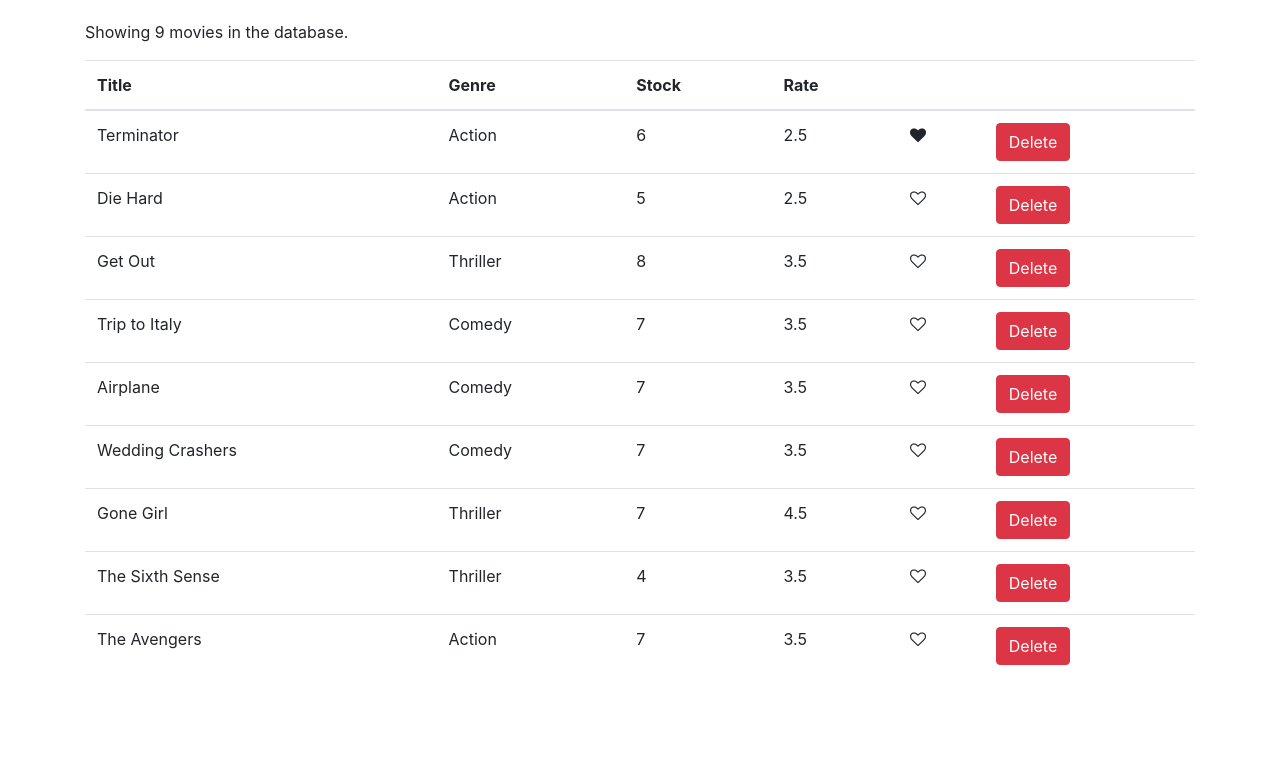
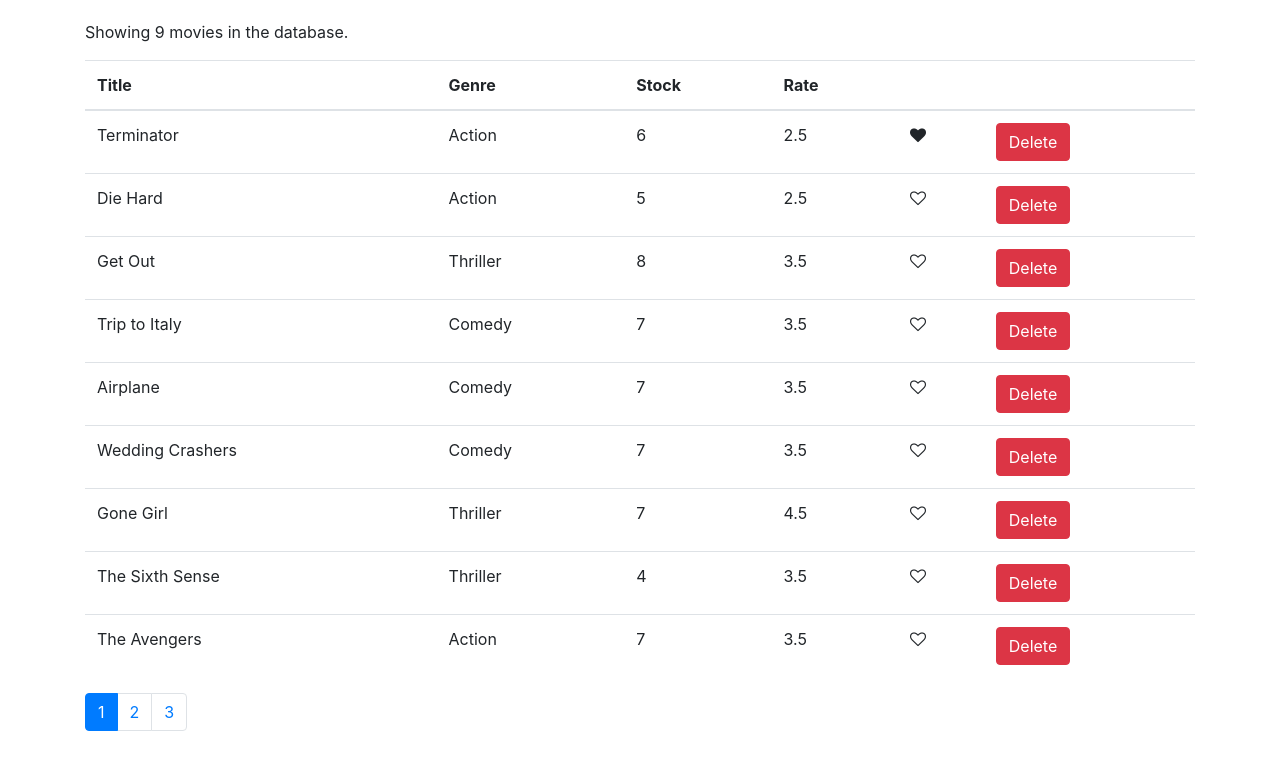
Before and after one commit to demetrous/vidly, a React (Create React App) app: page /movies/1 in a window 1280 px wide. Shown: the top 770 px of the page. Built offline with nearby package versions, Linux system fonts and the light colour scheme.

Commit message:
Pagination - Handling Page

```diff
--- a/package.json
+++ b/package.json
@@ -5,6 +5,7 @@
   "dependencies": {
     "bootstrap": "^4.3.1",
     "font-awesome": "^4.7.0",
+    "lodash": "^4.17.10",
     "react": "^16.9.0",
     "react-dom": "^16.9.0",
     "react-scripts": "3.1.2"
--- /dev/null
+++ b/src/components/common/pagination.jsx
@@ -0,0 +1,34 @@
+import React from "react";
+import _ from "lodash";
+
+const Pagination = props => {
+  const { itemsCount, pageSize, currentPage, onPageChange } = props;
+  console.log(currentPage);
+
+  const pageCount = Math.ceil(itemsCount / pageSize);
+  if (pageCount === 1) return null;
+  const pages = _.range(1, pageCount + 1);
+
+  return (
+    <nav>
+      <ul className="pagination">
+        {pages.map(page => (
+          <li
+            key={page}
+            className={page === currentPage ? "page-item active" : "page-item"}
+          >
+            <a
+              className="page-link"
+              href="#"
+              onClick={() => onPageChange(page)}
+            >
+              {page}
+            </a>
+          </li>
+        ))}
+      </ul>
+    </nav>
+  );
+};
+
+export default Pagination;
--- a/src/components/movies.jsx
+++ b/src/components/movies.jsx
@@ -1,10 +1,13 @@
 import React, { Component } from "react";
 import { getMovies } from "../services/fakeMovieService";
 import Like from "./common/like";
+import Pagination from "./common/pagination";
 
 class Movies extends Component {
   state = {
-    movies: getMovies()
+    movies: getMovies(),
+    currentPage: 1,
+    pageSize: 3
   };
 
   handleDelete = movie => {
@@ -21,8 +24,13 @@
     this.setState({ movies });
   };
 
+  handlePageChange = page => {
+    this.setState({ currentPage: page });
+  };
+
   render() {
     const { length: count } = this.state.movies;
+    const { pageSize, currentPage } = this.state;
 
     if (count === 0) return <p>There are no movies in the database.</p>;
 
@@ -65,6 +73,12 @@
             ))}
           </tbody>
         </table>
+        <Pagination
+          itemsCount={count}
+          pageSize={pageSize}
+          currentPage={currentPage}
+          onPageChange={this.handlePageChange}
+        />
       </React.Fragment>
     );
   }
```
Also changed, not shown: 1 other file (tests, documents, lock files or other folders).
